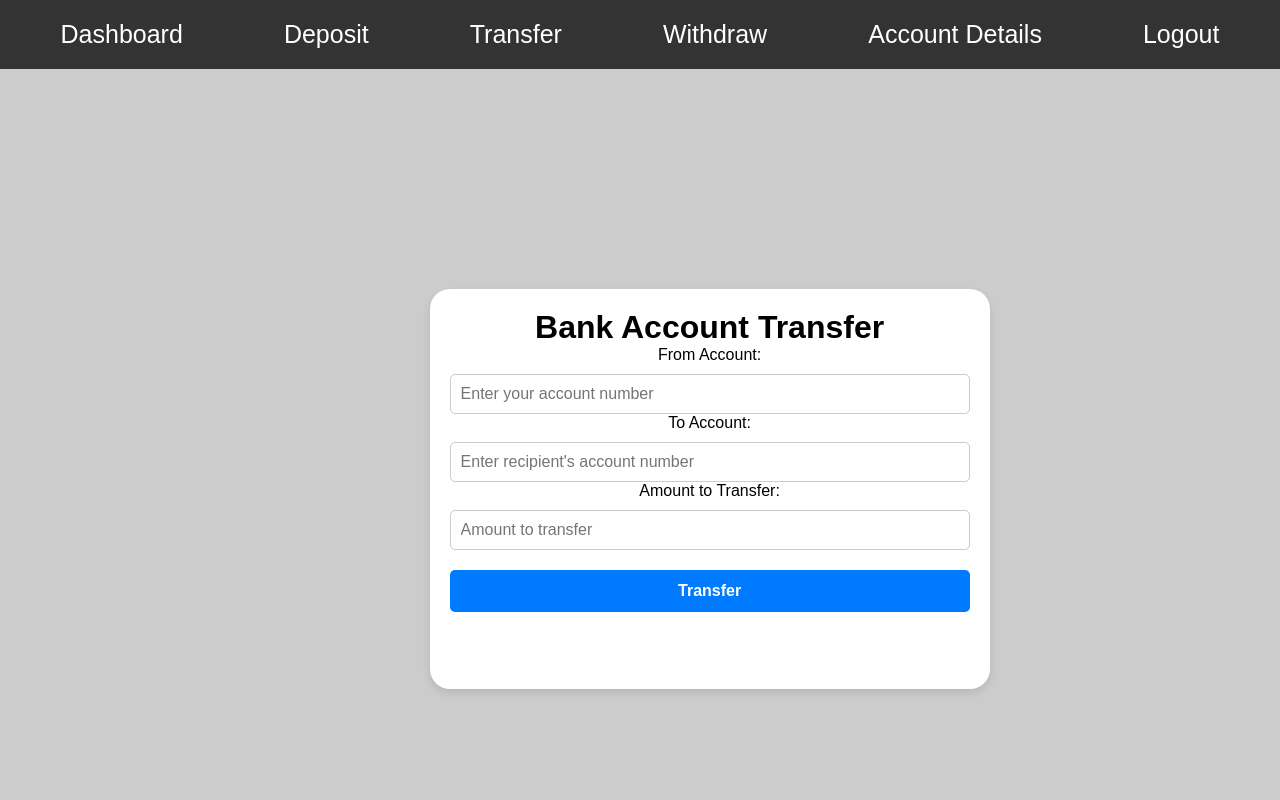
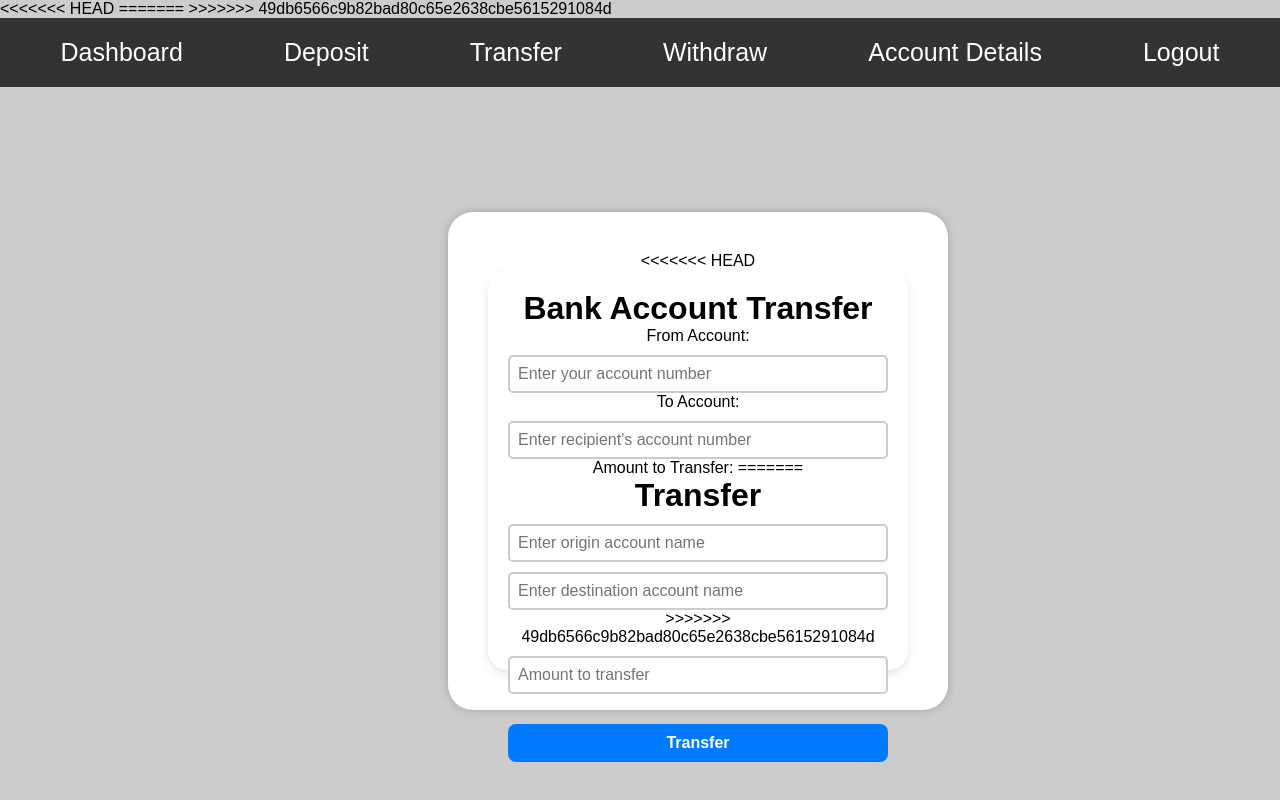
Before and after one commit to bmai1/CMPE-131-Group-1, a Flask app: page /transfer in a window 1280 px wide. Run offline with Flask 3, Linux system fonts and the light colour scheme.

Commit message:
Edited Frontend for Transfer page

```diff
--- a/templates/transfer.html
+++ b/templates/transfer.html
@@ -5,9 +5,14 @@
         <meta name="viewport" content="width=device-width, initial-scale=1.0">
         <title>Transfer</title>
         <link rel="stylesheet" href="{{ url_for('static', filename='styles/dashboard.css') }}">
+<<<<<<< HEAD
         <link rel="stylesheet" href="{{ url_for('static', filename='styles/transfer.css') }}">
+=======
+        <link rel="stylesheet" href="{{ url_for('static', filename='styles/deposit.css') }}">
+        <link rel="stylesheet" href="{{ url_for('static', filename='styles/loginregister.css') }}">
+>>>>>>> 49db6566c9b82bad80c65e2638cbe5615291084d
     </head>
-    <body>
+    <body style="display:block;">
         <nav class="navbar">
             <ul>
                 <li><a href="{{ url_for('dashboard') }}">Dashboard</a></li>
@@ -19,6 +24,7 @@
             </ul>
         </nav>
         <div class="container">
+<<<<<<< HEAD
             <div class="content-box">
             <h1>Bank Account Transfer</h1>
             <form id="transfer-form" method="post">
@@ -29,10 +35,16 @@
                 <input type="text" id="to-account" name="to-account" placeholder="Enter recipient's account number" required>
 
                 <label for="amount">Amount to Transfer:</label>
+=======
+            <h1>Transfer</h1>
+            <form id="transfer-form" method="post">
+                <input type="text" id="fromaccount" name="fromaccount" placeholder="Enter origin account name" required>
+                <input type="text" id="toaccount" name="toaccount" placeholder="Enter destination account name" required>
+>>>>>>> 49db6566c9b82bad80c65e2638cbe5615291084d
                 <input type="number" id="amount" name="amount" placeholder="Amount to transfer" required>
-
-                <button type="submit">Transfer</button>
-                <p id="error-message"></p>
+                <div class="buttons">
+                    <button type="submit" class="login-button">Transfer</button>
+                </div>
             </form>
             </div>
         </div>
```
